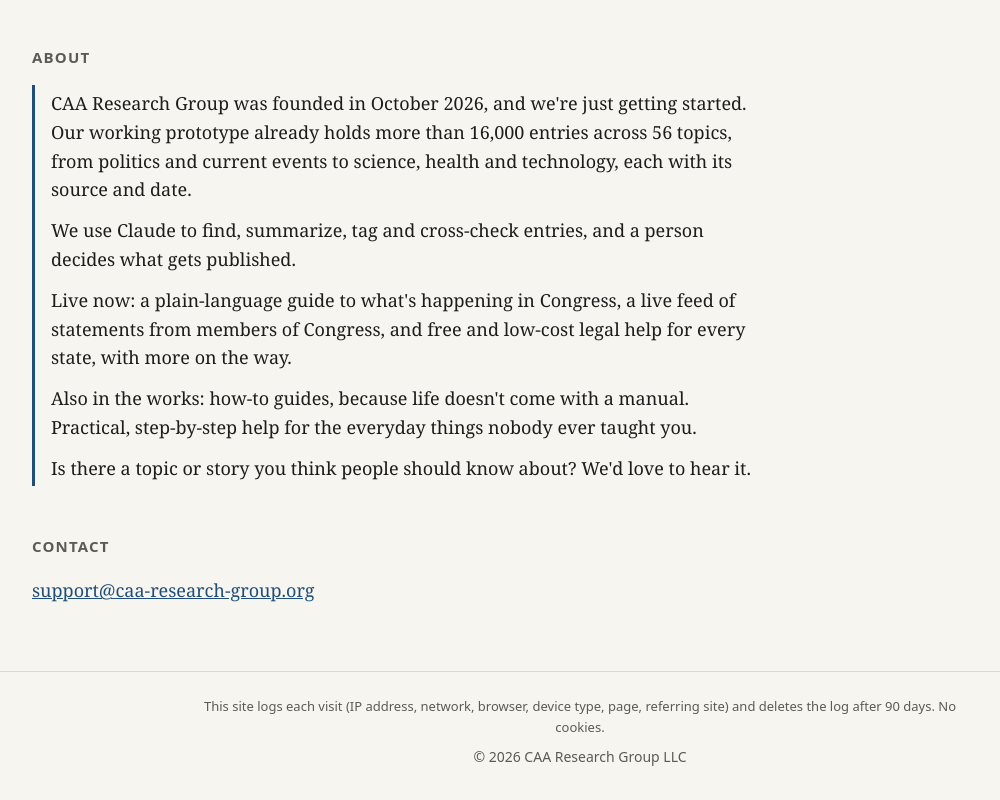
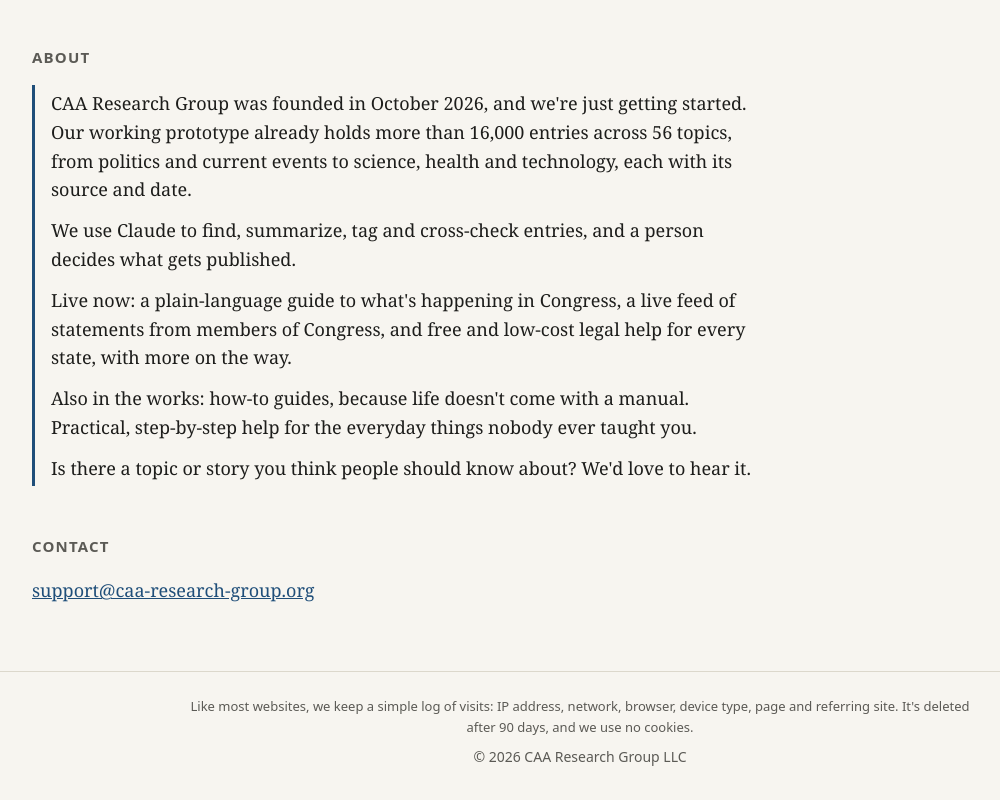
Before and after one commit to caa-research-group/caa-research-group.github.io, a plain HTML site: page index.html in a window 1280 px wide. Shown: the part 1150-1950 px from the top of the page, without its empty margins (60-1060 px from the left). Drawn offline with Linux system fonts and the light colour scheme; no server answers.

Commit message:
Footer: friendlier visit-log notice

```diff
--- a/index.html
+++ b/index.html
@@ -298,7 +298,7 @@
   </main>
 
   <footer>
-    <p class="notice">This site logs each visit (IP address, network, browser, device type, page, referring site) and deletes the log after 90 days. No cookies.</p>
+    <p class="notice">Like most websites, we keep a simple log of visits: IP address, network, browser, device type, page and referring site. It's deleted after 90 days, and we use no cookies.</p>
     <p>&copy; 2026 CAA Research Group LLC</p>
   </footer>
   <script>
```
